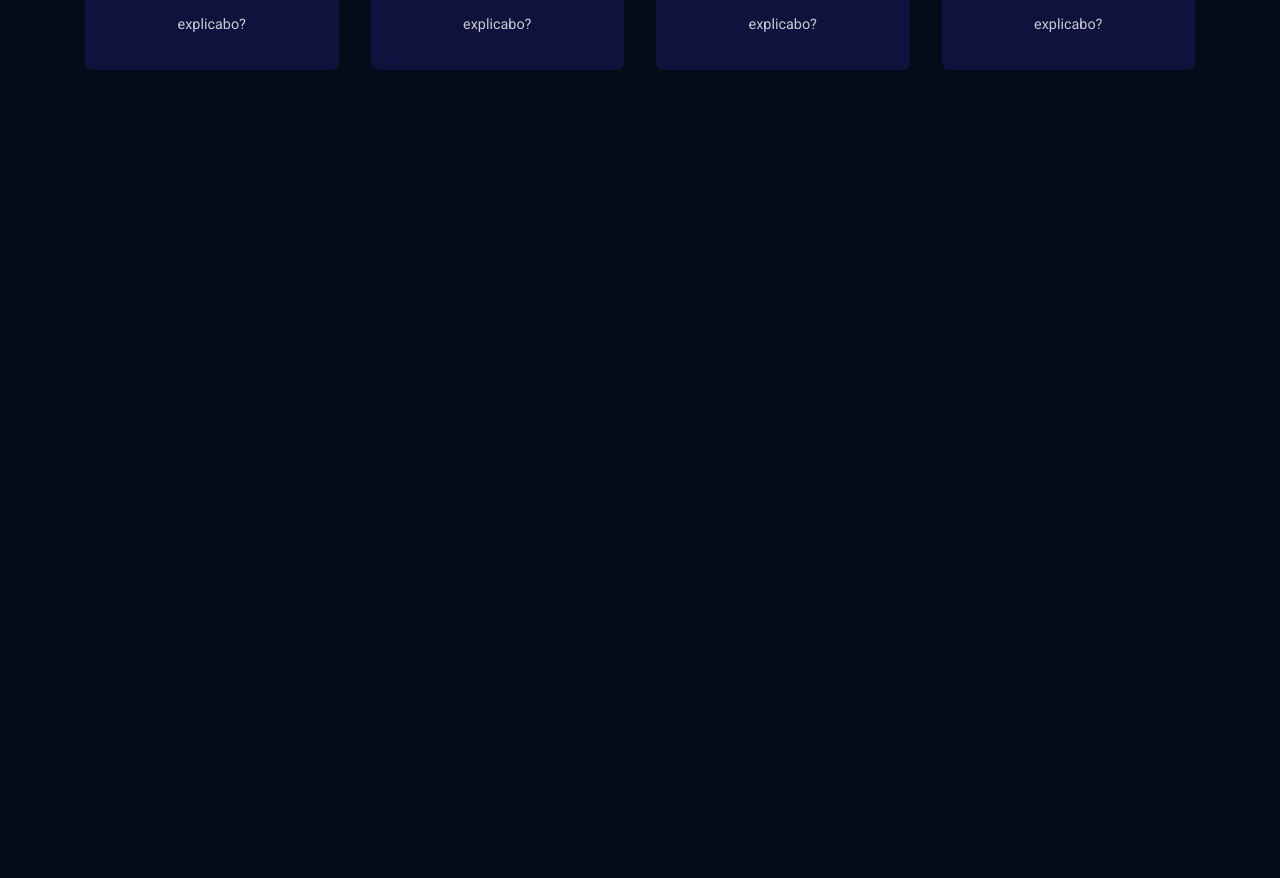
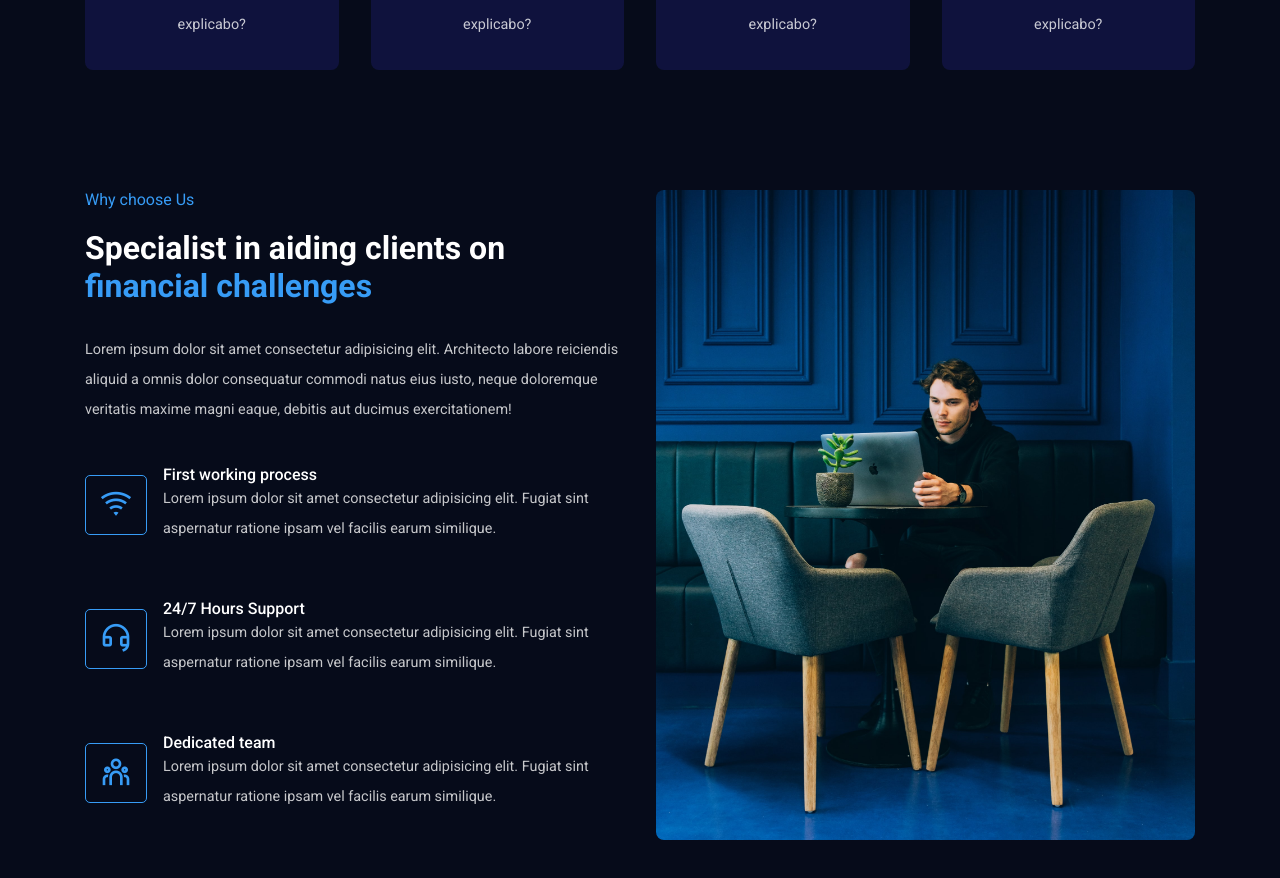
Before and after one commit to UmeenHashel/winsay-website, a React (Create React App) app: page / in a window 1280 px wide. Shown: the part 1180-2058 px from the top of the page. Before the commit the page ends 1310 px from the top, so only its background shows below. Built offline with nearby package versions, Linux system fonts and the light colour scheme.

Commit message:
Modifiled About Section

```diff
--- a/src/App.js
+++ b/src/App.js
@@ -2,13 +2,14 @@ import './App.css';
 import Header from './components/Header/Header'
 import Hero from './components/UI/Hero';
 import Services from './components/UI/Services'
+import About from './components/UI/About';
 
 function App() {
   return <>
     <Header/>
     <Hero/>
     <Services/>
-
+    <About/>
   </>
 }
 
--- a/src/components/UI/About.jsx
+++ b/src/components/UI/About.jsx
@@ -1,9 +1,62 @@
 import React from 'react'
+import '../../styles/about.css';
+import aboutImg from '../../assets/about-us.jpg';
+
+const chooseData = [
+  {
+    icon: 'ri-wifi-line',
+    title: 'First working process',
+    desc: 'Lorem ipsum dolor sit amet consectetur adipisicing elit. Fugiat sint aspernatur ratione ipsam vel facilis earum similique.'
+  },
+
+  {
+    icon: 'ri-customer-service-line',
+    title: '24/7 Hours Support',
+    desc: 'Lorem ipsum dolor sit amet consectetur adipisicing elit. Fugiat sint aspernatur ratione ipsam vel facilis earum similique.'
+  },
+
+  {
+    icon: 'ri-team-line',
+    title: 'Dedicated team',
+    desc: 'Lorem ipsum dolor sit amet consectetur adipisicing elit. Fugiat sint aspernatur ratione ipsam vel facilis earum similique.'
+  },
+]
 
 const About = () => {
   return (
-    <div>About</div>
+    <section id="about">
+      <div className="container">
+        <div className="about_wrapper">
+          <div className="about_content">
+            <h6 className="subtitle">Why choose Us</h6>
+            <h2>Specialist in aiding clients on</h2>
+            <h2 className="highlight"> financial challenges</h2>
+            <p className="description about_content-desc">
+              Lorem ipsum dolor sit amet consectetur adipisicing elit. Architecto labore
+              reiciendis aliquid a omnis dolor consequatur commodi natus eius iusto, neque doloremque veritatis maxime
+              magni eaque, debitis aut ducimus exercitationem!
+            </p>
+            <div className='choose_item-wrapper'>
+              {chooseData.map((item, index) => (
+                <div className="choose_us-item" key={index}>
+                  <span className="choose_us-icon">
+                    <i className={item.icon}></i>
+                  </span>
+                  <div>
+                    <h4 className="choose_us-title">{item.title}</h4>
+                    <p className="description">{item.desc}</p>
+                  </div>
+                </div>
+              ))}
+            </div>
+          </div>
+          <div className="about_img">
+            <img src={aboutImg} alt='' />
+          </div>
+        </div>
+      </div>
+    </section>
   )
 }
 
-export default About
+export default About;
--- a/src/styles/about.css
+++ b/src/styles/about.css
@@ -0,0 +1,53 @@
+.about_wrapper{
+    display: flex;
+    column-gap: 2rem;
+}
+
+.about_content,
+.about_img{
+    width: 50%;
+}
+
+.about_img img{
+    width: 100%;
+    height: 80%;
+    object-fit: cover;
+    border-radius: 0.5rem;
+}
+
+.about_content-desc{
+    margin-top: 30px;
+}
+
+.choose_item-wrapper{
+    margin-top: 20px;
+}
+
+.choose_us-item{
+    padding: 20px 20px 20px 0px;
+    display: flex;
+    align-items: center;
+    column-gap: 1rem;
+    margin-top: 15px;
+}
+
+.choose_us-icon{
+    width: 50px;
+    height: 60px;
+    padding: 0px 30px;
+    display: flex;
+    align-items: center;
+    justify-content: center;
+    border: 1px solid var(--primary-color);
+    border-radius: 5px;
+}
+
+.choose_us-icon i{
+    color: var(--primary-color);
+    font-size: 2rem;
+}
+
+.choose_us-title{
+    color: #fff;
+    font-weight: 500;
+}
```
